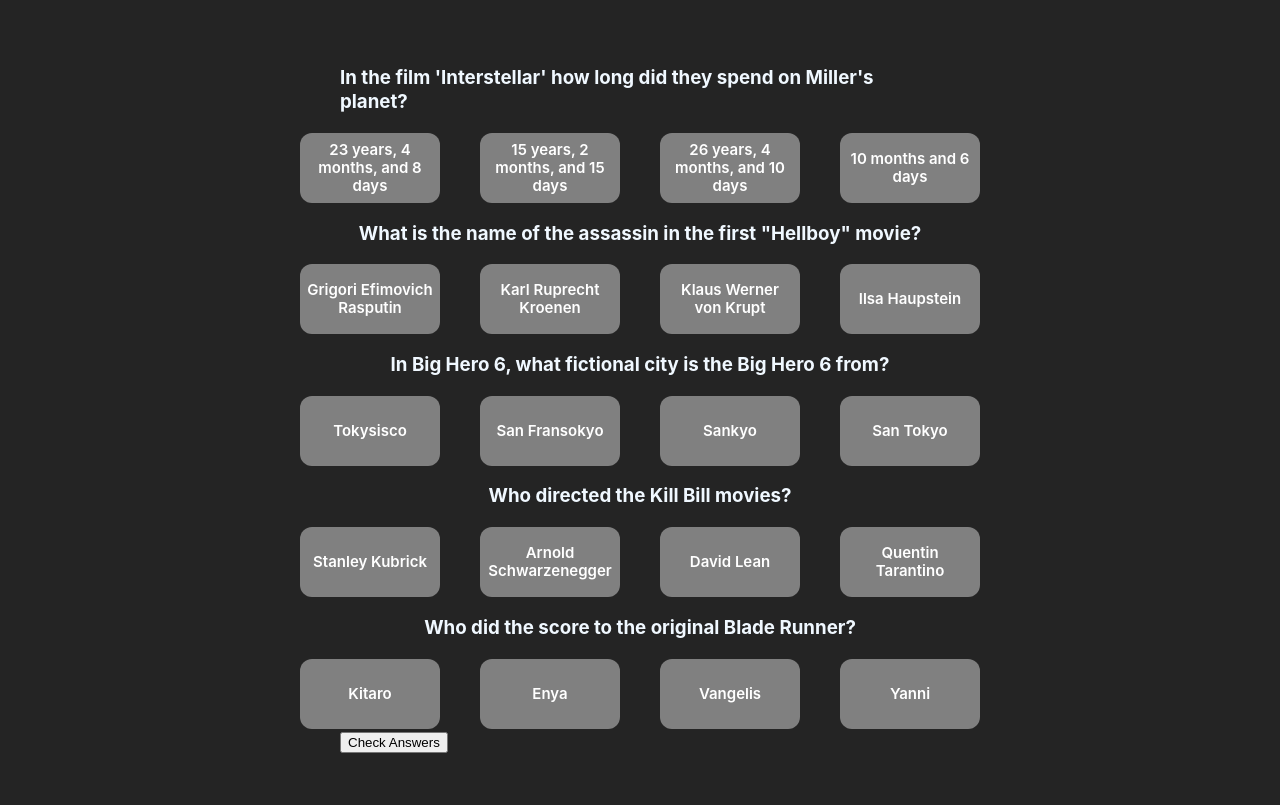
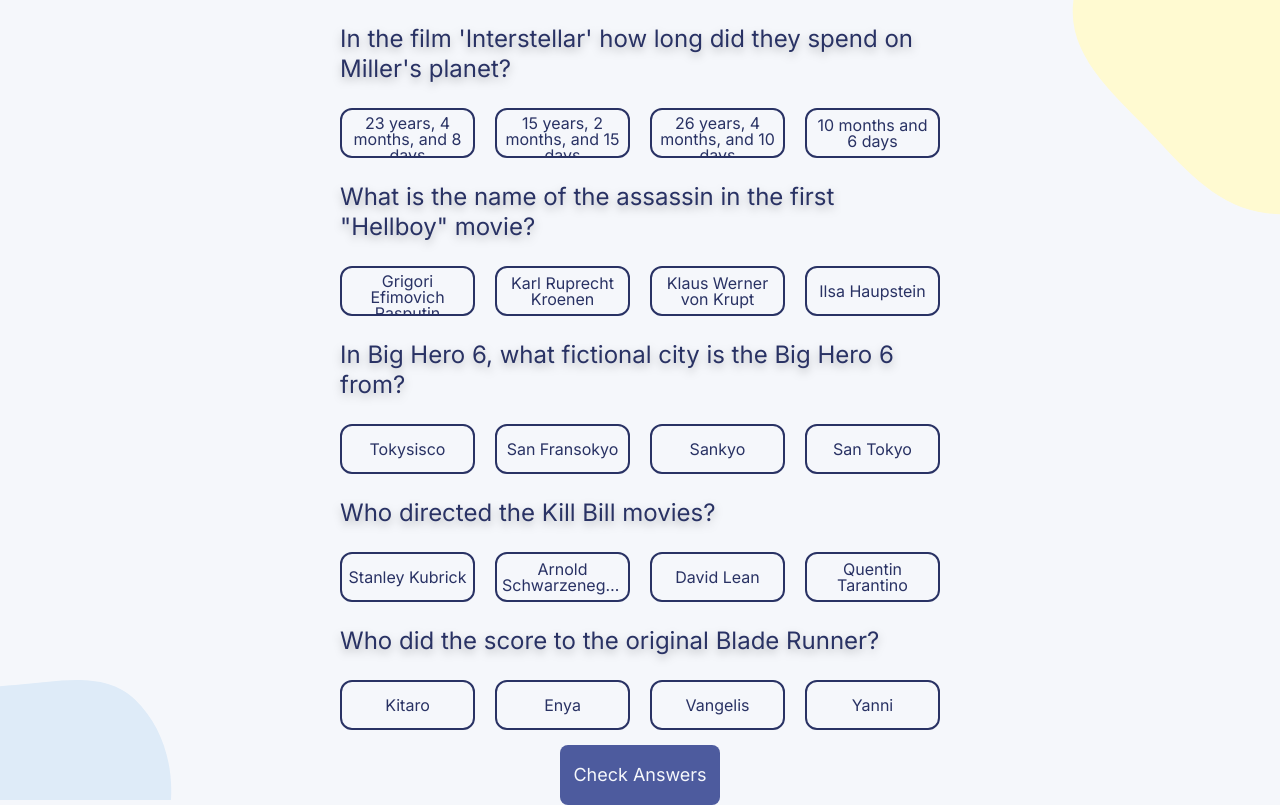
Before and after one commit to austingw/quiz-app, a React (Vite) app in the folder quick-quiz/: page / in a window 1280 px wide. Built offline with nearby package versions, Linux system fonts and the light colour scheme; no server answers.

Commit message:
Add styling to all quiz elements and overhaul font, colors, etc.

```diff
--- a/quick-quiz/index.html
+++ b/quick-quiz/index.html
@@ -3,6 +3,12 @@
   <head>
     <meta charset="UTF-8" />
     <meta name="viewport" content="width=device-width, initial-scale=1.0" />
+    <link rel="preconnect" href="https://fonts.googleapis.com" />
+    <link rel="preconnect" href="https://fonts.gstatic.com" crossorigin />
+    <link
+      href="https://fonts.googleapis.com/css2?family=Inter&family=Karla:wght@700&display=swap"
+      rel="stylesheet"
+    />
     <title>Quick Quiz</title>
   </head>
   <body>
--- a/quick-quiz/src/App.jsx
+++ b/quick-quiz/src/App.jsx
@@ -3,6 +3,8 @@
 import Start from "./components/Start";
 import testQuestions from "./testQuestions";
 import Answer from "./components/Answer";
+import blobs from "./assets/blobs.svg";
+import blobs2 from "./assets/blobs-2.svg";
 
 function App() {
   const [questions, setQuestions] = useState(getQuiz(testQuestions.results));
@@ -117,6 +119,7 @@
   const questionElements = questions.map((pair) => (
     <div key={pair[0]} className="question">
       <Question question={pair[0]} />
+
       <div className="answers">
         <Answer
           answer={pair[1].answer}
@@ -152,8 +155,9 @@
 
   return (
     <div className="App">
+      <img src={blobs} className="blob" />
       {results && (
-        <h2 className="score">You got {correct.length} / 5 correct! </h2>
+        <div className="score">You got {correct.length} / 5 correct! </div>
       )}
       {questionElements}
       {!results ? (
@@ -165,6 +169,7 @@
           Play Again
         </button>
       )}
+      <img src={blobs2} className="blob-2" />
     </div>
   );
 }
--- a/quick-quiz/src/components/Answer.jsx
+++ b/quick-quiz/src/components/Answer.jsx
@@ -1,15 +1,9 @@
 export default function Answer(props) {
   const styles = {
-    backgroundColor: props.isSelected ? "navy" : "grey",
-
-    color: props.results
-      ? props.isSelected && props.isTrue
-        ? "lightgreen"
-        : "pink"
-      : "white",
+    backgroundColor: props.isSelected ? "#D6DBF5" : "#f5f7fb",
 
     textDecoration: props.results
-      ? props.isSelected && props.isTrue
+      ? props.isTrue
         ? "underline"
         : "line-through"
       : "none",
--- a/quick-quiz/src/index.css
+++ b/quick-quiz/src/index.css
@@ -1,12 +1,11 @@
 :root {
   font-family: Inter, Avenir, Helvetica, Arial, sans-serif;
   font-size: 16px;
-  line-height: 24px;
+  line-height: 12px;
   font-weight: 400;
 
-  color-scheme: light dark;
-  color: rgba(255, 255, 255, 0.87);
-  background-color: #242424;
+  color: #293264;
+  background-color: #f5f7fb;
 
   font-synthesis: none;
   text-rendering: optimizeLegibility;
@@ -24,9 +23,11 @@
   align-items: center;
   min-width: 320px;
   min-height: 100vh;
+  max-height: fit-content;
 }
 
 .App {
+  display: flex;
   flex-direction: column;
   justify-content: center;
   align-items: center;
@@ -37,12 +38,14 @@
   flex-direction: column;
   max-width: 600px;
   max-height: 240px;
-  align-items: center;
-  justify-content: center;
+  align-items: left;
+  justify-content: left;
 }
 
 .question-title {
-  color: aliceblue;
+  font-size: 24px;
+  filter: drop-shadow(0px 4px 4px rgba(0, 0, 0, 0.25));
+  line-height: 30px;
 }
 
 .answers {
@@ -50,30 +53,77 @@
   flex-direction: row;
   align-items: center;
   justify-content: space-between;
-  gap: 40px;
+  gap: 20px;
 }
 
 .answer-btn {
-  width: 140px;
-  height: 70px;
+  width: 150px;
+  height: 50px;
   font-family: Inter, Avenir, Helvetica, Arial, sans-serif;
-  font-size: 15px;
-  line-height: 18px;
-  font-weight: 600;
+  font-size: 16px;
+  line-height: 16px;
   overflow: hidden;
   text-overflow: ellipsis;
-  color: aliceblue;
-  border: none;
+  color: #293264;
+  border: #293264 2px solid;
+  background: none;
   border-radius: 12px;
-  padding: 6px;
+  padding: 5px;
   cursor: pointer;
 }
 
 .answer-btn:hover {
-  background-color: #0b243465;
-  text-decoration: line-through;
+  color: #29326485;
+  border: #29326485 2px solid;
 }
 
 .answer-btn:active {
   box-shadow: inset 5px 5px 10px -3px rgba(0, 0, 0, 0.7);
 }
+
+.game-btn {
+  margin-top: 15px;
+  font-family: Inter, Avenir, Helvetica, Arial, sans-serif;
+  font-size: 18px;
+  line-height: 20px;
+  color: #f5f7fb;
+  background-color: #4d5b9e;
+  width: 160px;
+  height: 60px;
+  border-radius: 8px;
+  border: none;
+  cursor: pointer;
+}
+
+.game-btn:hover {
+  background-color: #293264;
+  border: #4d5b9e 2px solid;
+}
+
+.game-btn:active {
+  box-shadow: inset 5px 5px 10px -3px rgba(0, 0, 0, 0.7);
+}
+
+.score {
+  margin-top: 20px;
+  font-size: 28px;
+  font-weight: 800;
+  text-decoration: underline;
+  filter: drop-shadow(0px 8px 8px rgba(0, 0, 0, 0.25));
+}
+
+.blob {
+  position: absolute;
+  width: 20%;
+  height: 40%;
+  right: 0px;
+  top: 0px;
+}
+
+.blob-2 {
+  position: absolute;
+  width: 15%;
+  height: 15%;
+  left: 0px;
+  bottom: 0px;
+}
```
Also changed, not shown: quick-quiz/src/assets/blobs-2.svg (added), quick-quiz/src/assets/blobs.svg (added).
